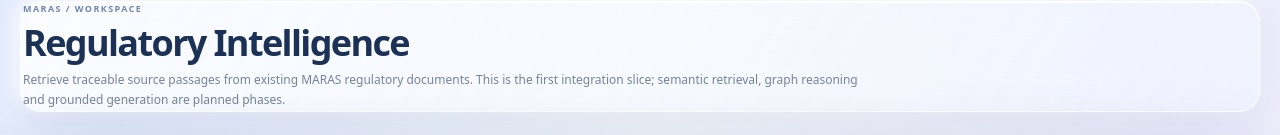
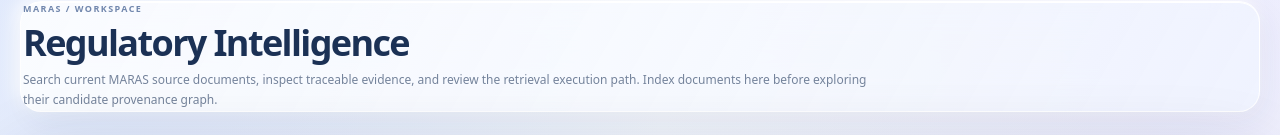
Before and after one commit to usp1904/Regulatory-AugSys, a Next.js app in the folder apps/web/: page /regulatory-intelligence in a window 1280 px wide. Shown: the part 136-271 px from the top of the page. Built offline with nearby package versions, Linux system fonts and the light colour scheme; no server answers.

Commit message:
docs(web): clarify regulatory intelligence workflow and graph handoff

```diff
--- a/apps/web/app/regulatory-intelligence/page.tsx
+++ b/apps/web/app/regulatory-intelligence/page.tsx
@@ -5,7 +5,7 @@ export default function RegulatoryIntelligencePage() {
   return (
     <SiteShell
       title="Regulatory Intelligence"
-      description="Retrieve traceable source passages from existing MARAS regulatory documents. This is the first integration slice; semantic retrieval, graph reasoning and grounded generation are planned phases."
+      description="Search current MARAS source documents, inspect traceable evidence, and review the retrieval execution path. Index documents here before exploring their candidate provenance graph."
       wide
     >
       <RegulatoryIntelligenceWorkbench />
```
